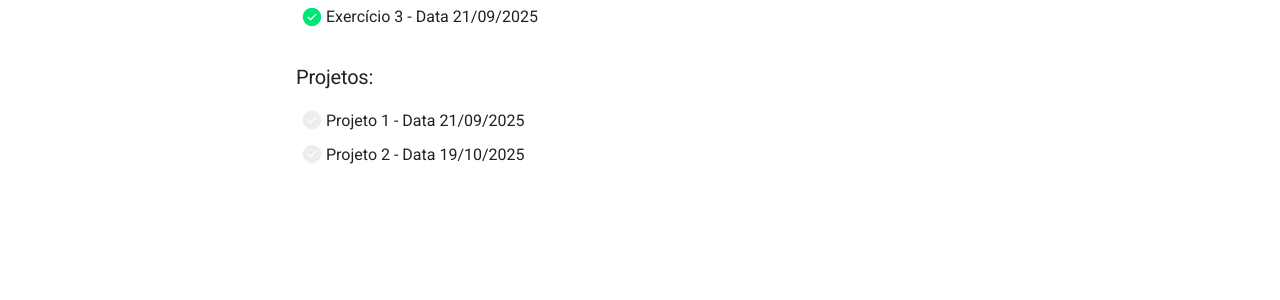
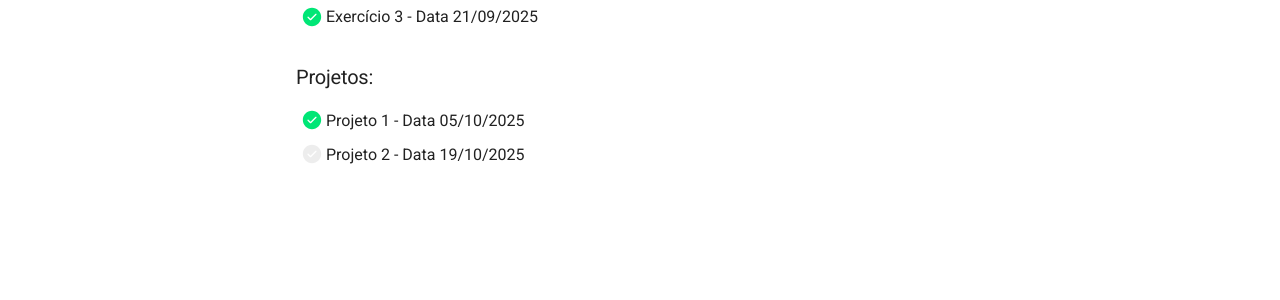
Before and after one commit to tomasmiele/data-redes-neurais, an MkDocs documentation site: the page built from docs/index.md, in a window 1280 px wide. Shown: the part 456-756 px from the top of the page. Built offline with MkDocs 1.6.1 and Material for MkDocs 9.7.7, drawn with Linux system fonts in a browser that asks for light colours; comment, search, counter and statistics services are not loaded.

Commit message:
projeto check

```diff
--- a/docs/index.md
+++ b/docs/index.md
@@ -12,5 +12,5 @@
 - [x] Exercício 3 - Data 21/09/2025
 
 ### Projetos:
-- [ ] Projeto 1 - Data 21/09/2025
+- [X] Projeto 1 - Data 05/10/2025
 - [ ] Projeto 2 - Data 19/10/2025
```
